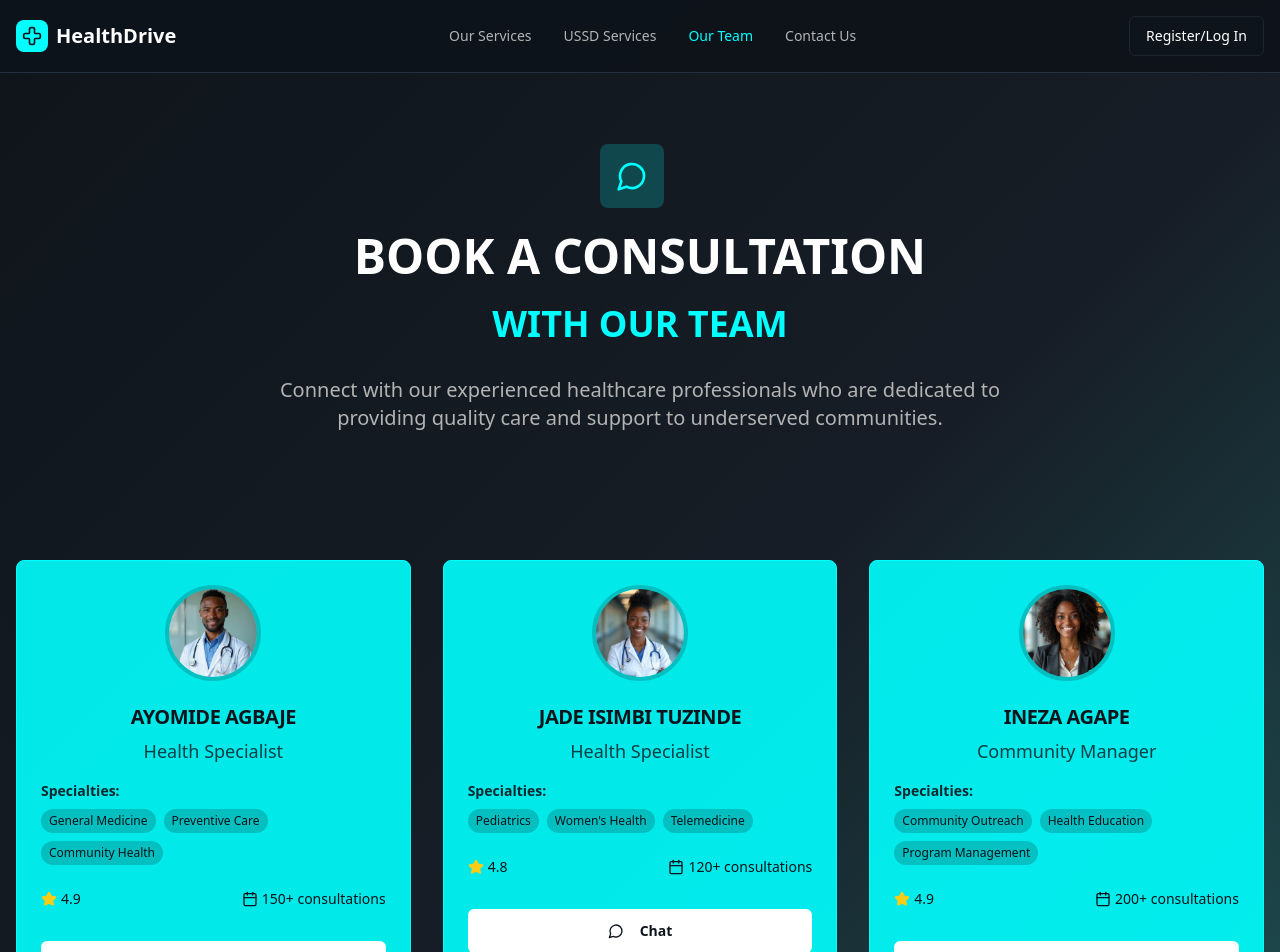
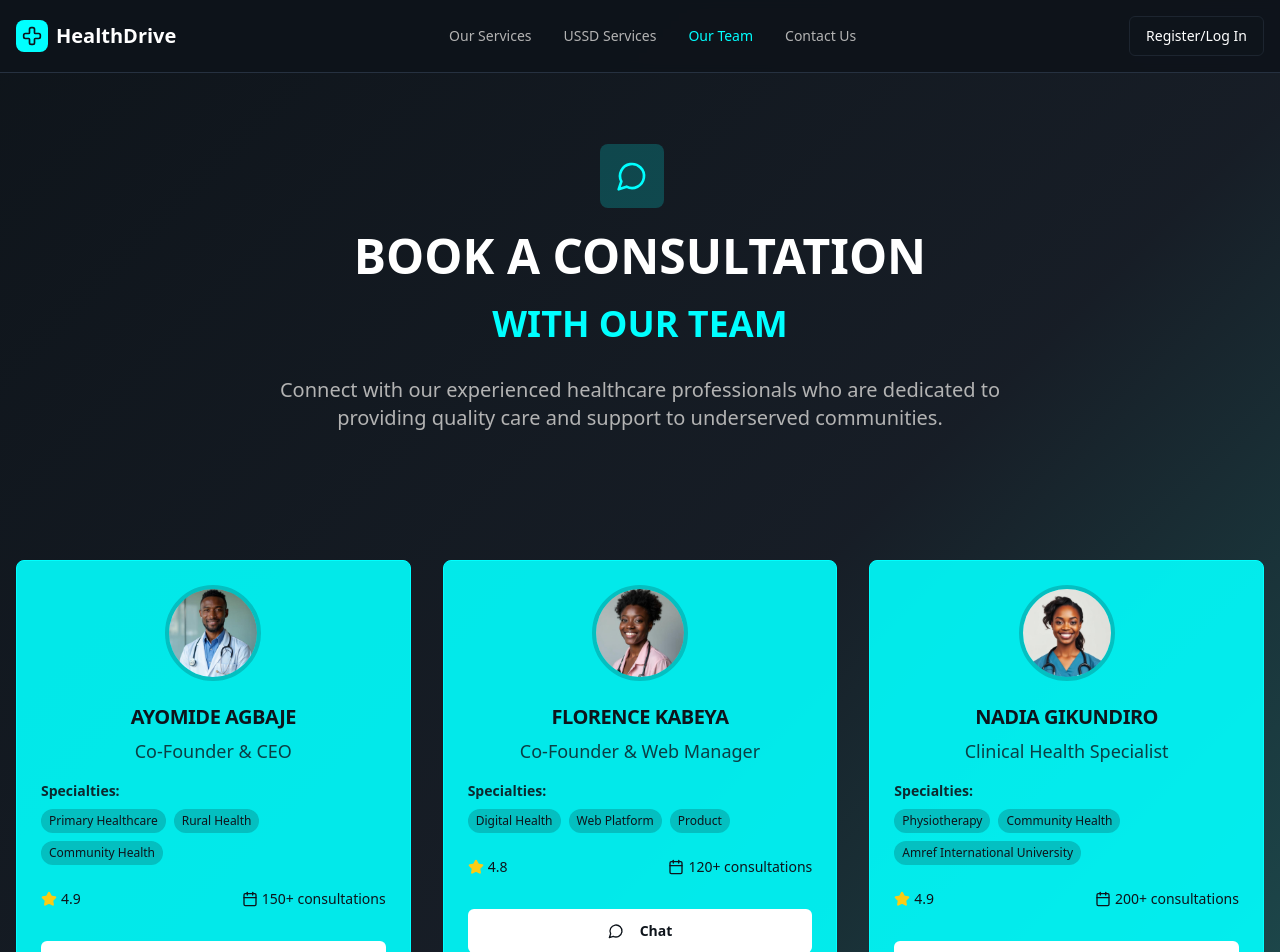
Before and after one commit to AgbajeCity/healthdrive, a React (Vite) app: page /team in a window 1280 px wide. Shown: the top 952 px of the page. Built offline with nearby package versions, Linux system fonts and the light colour scheme.

Commit message:
Changes
Co-authored-by: AgbajeCity <104626908+AgbajeCity@users.noreply.github.com>

```diff
--- a/src/pages/Team.tsx
+++ b/src/pages/Team.tsx
@@ -4,33 +4,33 @@ import { Button } from "@/components/ui/button";
 import { MessageCircle, Star, Users, Calendar, Stethoscope } from "lucide-react";
 import { useNavigate } from "react-router-dom";
 import ayomideImage from "@/assets/ayomide-agbaje.jpg";
-import jadeImage from "@/assets/jade-tuzinde.jpg";
-import inezaImage from "@/assets/ineza-agape.jpg";
+import florenceImage from "@/assets/florence-kabeya.jpg";
+import nadiaImage from "@/assets/nadia-gikundiro.jpg";
 
 const Team = () => {
   const navigate = useNavigate();
   const teamMembers = [
     {
       name: "AYOMIDE AGBAJE",
-      role: "Health Specialist",
+      role: "Co-Founder & CEO",
       image: ayomideImage,
-      specialties: ["General Medicine", "Preventive Care", "Community Health"],
+      specialties: ["Primary Healthcare", "Rural Health", "Community Health"],
       rating: 4.9,
       consultations: 150
     },
     {
-      name: "JADE ISIMBI TUZINDE",
-      role: "Health Specialist",
-      image: jadeImage,
-      specialties: ["Pediatrics", "Women's Health", "Telemedicine"],
+      name: "FLORENCE KABEYA",
+      role: "Co-Founder & Web Manager",
+      image: florenceImage,
+      specialties: ["Digital Health", "Web Platform", "Product"],
       rating: 4.8,
       consultations: 120
     },
     {
-      name: "INEZA AGAPE",
-      role: "Community Manager",
-      image: inezaImage,
-      specialties: ["Community Outreach", "Health Education", "Program Management"],
+      name: "NADIA GIKUNDIRO",
+      role: "Clinical Health Specialist",
+      image: nadiaImage,
+      specialties: ["Physiotherapy", "Community Health", "Amref International University"],
       rating: 4.9,
       consultations: 200
     }
```
